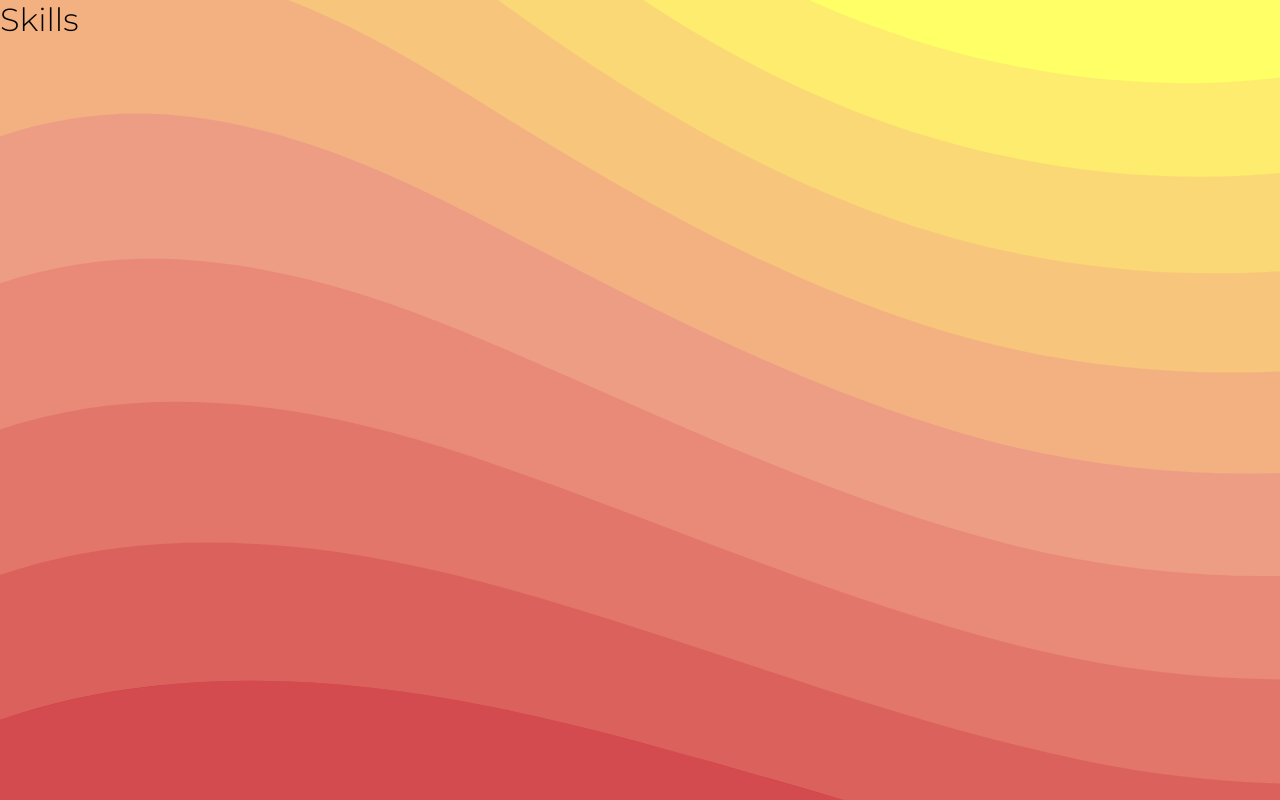
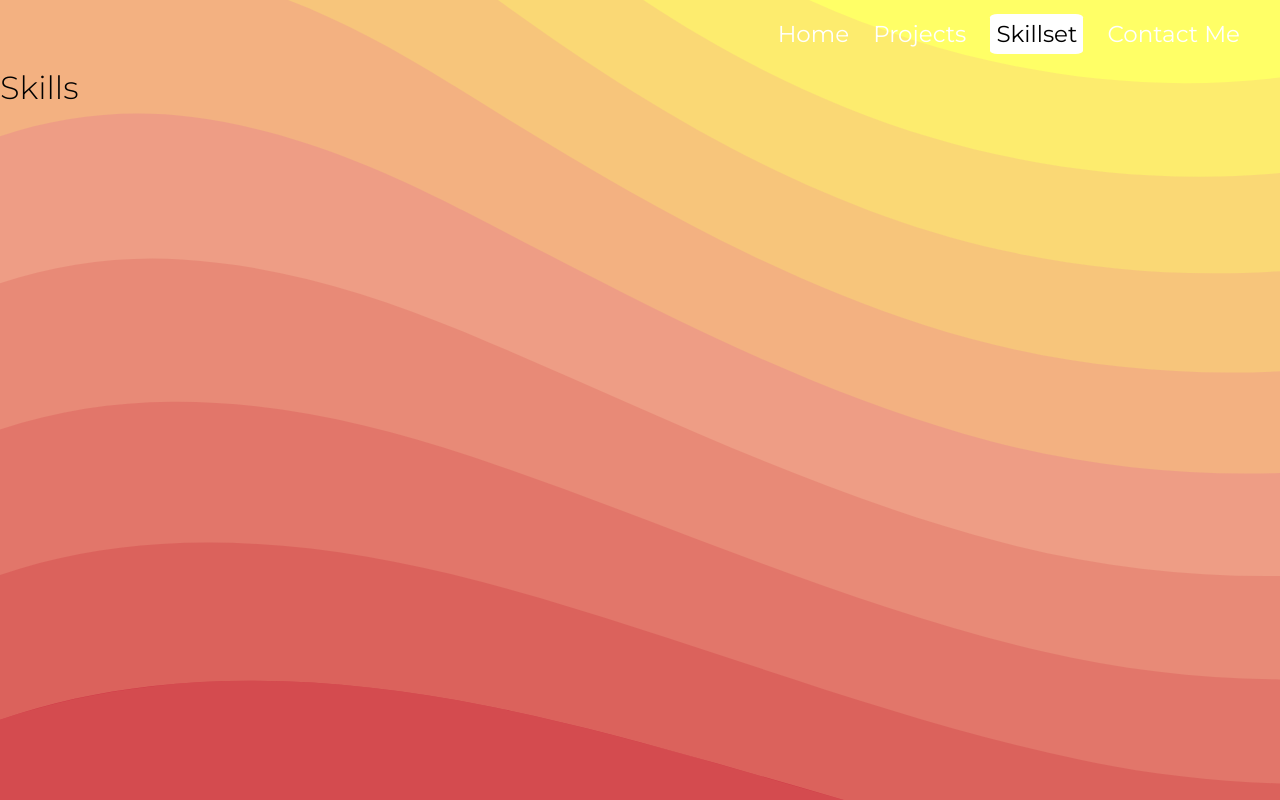
Before and after one commit to LopezChris616/portfolio, a plain HTML site: page skills.html in a window 1280 px wide. Drawn offline with Linux system fonts and the light colour scheme.

Commit message:
added initial navbar to all pages

```diff
--- a/skills.html
+++ b/skills.html
@@ -6,6 +6,12 @@
     <link href="https://fonts.googleapis.com/css?family=Montserrat:300,400" rel="stylesheet">
 </head>
 <body id="skills">
+    <nav class="navbar">
+        <a href="index.html" class="nav-links">Home</a>
+        <a href="projects.html" class="nav-links">Projects</a>
+        <a href="skills.html" class="nav-links current-page">Skillset</a>
+        <a href="contact.html" class="nav-links">Contact Me</a>
+    </nav>
     <h1>Skills</h1>
 </body>
 </html>
--- a/styles.css
+++ b/styles.css
@@ -7,12 +7,32 @@
 }
 
 /* navbar */
-.nav {
-    grid-row: 2 / -1;
+.navbar {
+    text-align: end;
+    margin: 20px;
+}
+
+.nav-links {
+    text-decoration: none;
+    color: white;
+    font-size: 23px;
+    margin-right: 20px;
+    font-weight: 400;
+}
+
+.current-page {
+    background-color: white;
+    color: black;
+    padding: 6px;
+    border-radius: 8%;
+}
+
+/* home */
+.home-nav {
     justify-self: center;
 }
 
-.nav-links {
+.home-links {
     color: black;
     background-color: rgba(255, 255, 255, 0.788);
     text-decoration: none;
@@ -23,11 +43,10 @@
     transition: background-color 0.4s;
 }
 
-.nav-links:hover {
+.home-links:hover {
     background-color: white;
 }
 
-/* home */
 #home-page {
     /* background by SVGBackgrounds.com */
     background-color: #ff9d00;
```
Also changed, not shown: contact.html (+6 -0 lines), index.html (+5 -5 lines), projects.html (+6 -0 lines).
